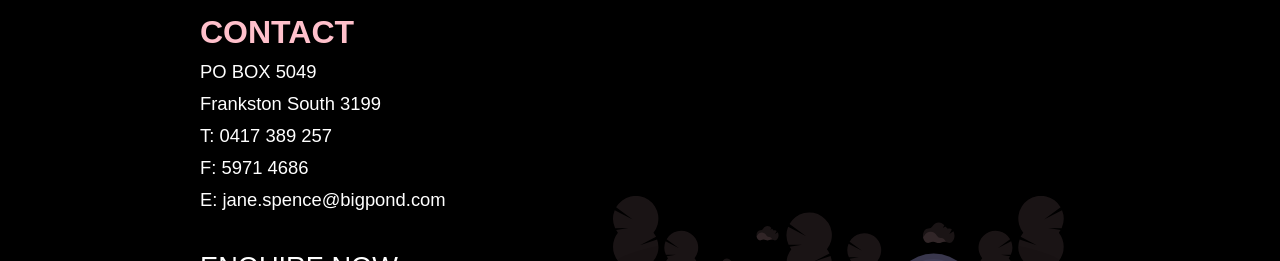
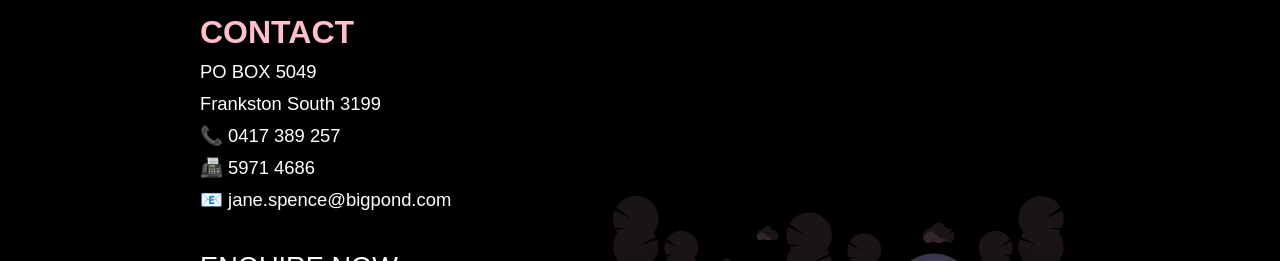
Before and after one commit to jackedwardbeard/01-Jane_Spence, a React (Create React App) app in the folder jane_spence/: page / in a window 1280 px wide. Shown: the part 4020-4281 px from the top of the page. Built offline with nearby package versions, Linux system fonts and the light colour scheme.

Commit message:
Added unicode symbols to contact page.

```diff
--- a/jane_spence/src/components/Contact/index.js
+++ b/jane_spence/src/components/Contact/index.js
@@ -49,9 +49,9 @@ const Contact = ({id}) => {
                             <Body data-aos='fade-up'>
                                 <Item data-aos='fade-left'>PO BOX 5049</Item>
                                 <Item data-aos='fade-right'>Frankston South 3199</Item>
-                                <Item data-aos='fade-left'>T: 0417 389 257</Item>
-                                <Item data-aos='fade-right'>F: 5971 4686</Item>
-                                <Item data-aos='fade-left'>E: jane.spence@bigpond.com</Item>
+                                <Item data-aos='fade-left'>📞 0417 389 257</Item>
+                                <Item data-aos='fade-right'>📠 5971 4686</Item>
+                                <Item data-aos='fade-left'>📧 jane.spence@bigpond.com</Item>
                             </Body>
                         </TextWrapper>
                         <ContactWrap>
```
